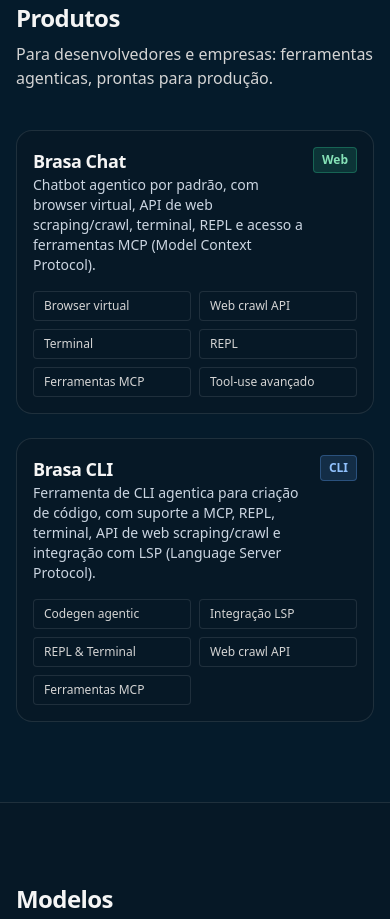
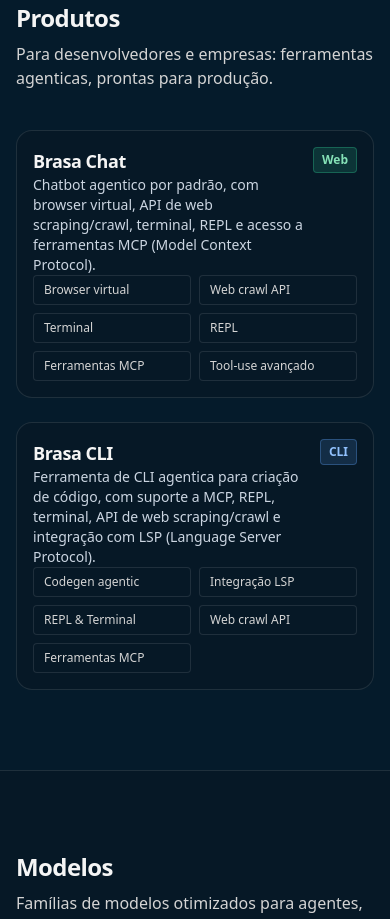
Before and after one commit to davidbasilefilho/brasa.ai, a React (Vite) app: page / in a window 390 px wide. Shown: the part 880-1799 px from the top of the page. Built offline with nearby package versions, Linux system fonts and the light colour scheme.

Commit message:
fix: enhance Card layout for better responsiveness and alignment

```diff
--- a/src/App.tsx
+++ b/src/App.tsx
@@ -177,8 +177,8 @@
 							Fale com vendas
 						</a>
 					</div>
-					<div className="mt-10 grid grid-cols-1 md:grid-cols-2 gap-6">
-						<Card className="transition duration-150 hover:-translate-y-0.5 hover:bg-white/5">
+					<div className="mt-10 grid grid-cols-1 md:grid-cols-2 gap-6 items-stretch">
+						<Card className="transition duration-150 hover:-translate-y-0.5 hover:bg-white/5 flex h-full flex-col">
 							<CardHeader>
 								<div>
 									<CardTitle>Brasa Chat</CardTitle>
@@ -188,7 +188,7 @@
 								</div>
 								<Badge color="emerald">Web</Badge>
 							</CardHeader>
-							<CardContent>
+							<CardContent className="mt-auto">
 								<ul className="grid grid-cols-2 gap-2 text-xs text-neutral-300">
 									<li className="rounded border border-white/10 bg-[#061826] px-2.5 py-1.5">Browser virtual</li>
 									<li className="rounded border border-white/10 bg-[#061826] px-2.5 py-1.5">Web crawl API</li>
@@ -200,7 +200,7 @@
 							</CardContent>
 						</Card>
 
-						<Card className="transition duration-150 hover:-translate-y-0.5 hover:bg-white/5">
+						<Card className="transition duration-150 hover:-translate-y-0.5 hover:bg-white/5 flex h-full flex-col">
 							<CardHeader>
 								<div>
 									<CardTitle>Brasa CLI</CardTitle>
@@ -210,7 +210,7 @@
 								</div>
 								<Badge color="blue">CLI</Badge>
 							</CardHeader>
-							<CardContent>
+							<CardContent className="mt-auto">
 								<ul className="grid grid-cols-2 gap-2 text-xs text-neutral-300">
 									<li className="rounded border border-white/10 bg-[#061826] px-2.5 py-1.5">Codegen agentic</li>
 									<li className="rounded border border-white/10 bg-[#061826] px-2.5 py-1.5">Integração LSP</li>
```
